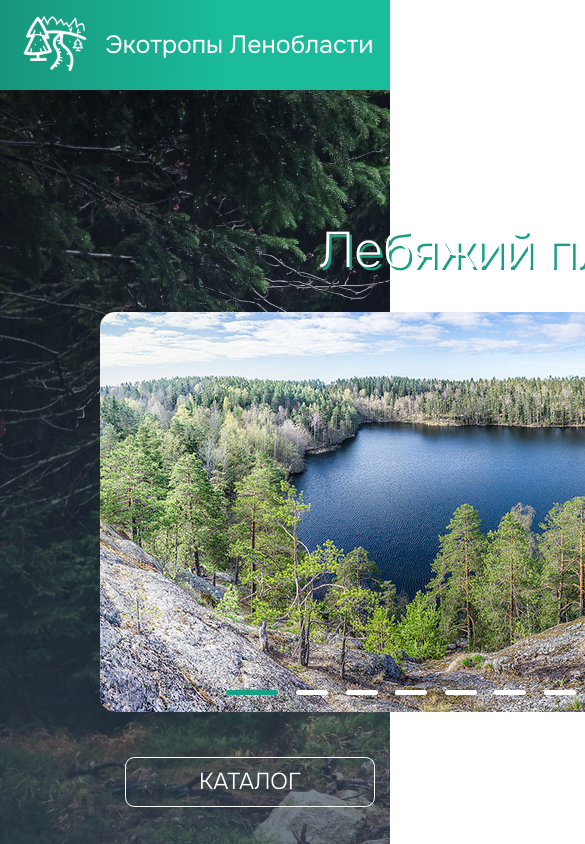
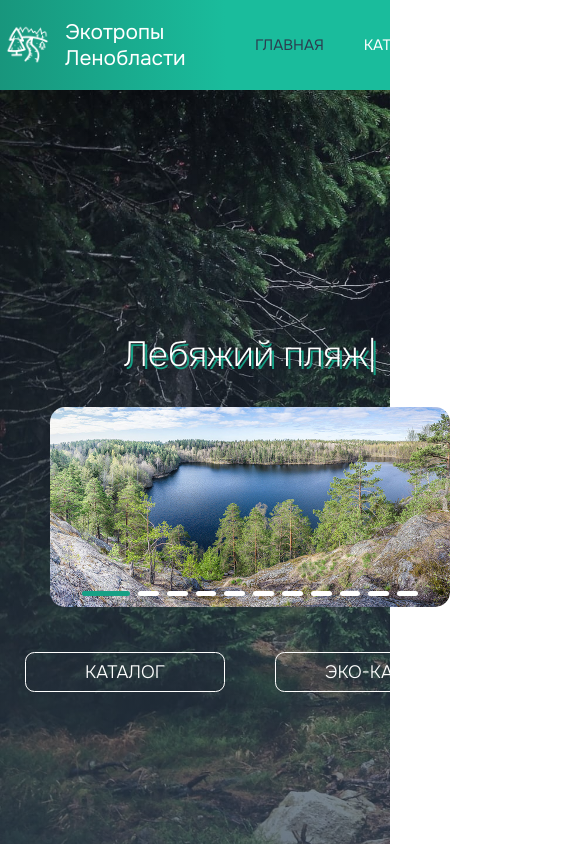
Before and after one commit to BLazzeD21/React-Eco-Trails, a React app: page / in a window 390 px wide. Shown: the top 844 px of the page, 585 px wide, since content can reach past the window. Built offline with nearby package versions, Linux system fonts and the light colour scheme.

Commit message:
feat: adapt for tablets

```diff
--- a/src/styles/blocks/_embla.scss
+++ b/src/styles/blocks/_embla.scss
@@ -7,7 +7,6 @@
     backface-visibility: hidden;
     display: flex;
     touch-action: pan-y;
-
   }
   &__slide {
     flex: 0 0 100%;
--- a/src/styles/blocks/_home.scss
+++ b/src/styles/blocks/_home.scss
@@ -1,5 +1,5 @@
 .home {
-  max-width: 1000px;
+  width: 1000px;
   &__wrapper {
     display: flex;
     align-items: center;
--- a/src/styles/media/_media.scss
+++ b/src/styles/media/_media.scss
@@ -0,0 +1,110 @@
+@media screen and (max-width: 1280px) {
+  .container {
+    width: 900px;
+    margin: 0 auto;
+  }
+  .home {
+    width: 900px;
+  }
+}
+@media screen and (max-width: 991px) {
+  .container {
+    width: 700px;
+    margin: 0 auto;
+  }
+  .header {
+    padding: 0 10px;
+    &__title {
+      font-size: 21px;
+    }
+    &__inner {
+      min-width: 250px;
+      img {
+        width: 45px;
+      }
+    }
+  }
+  .navbar {
+    &__list {
+      width: 300px;
+    }
+  }
+  .home {
+    width: 700px;
+    &__title {
+      font-size: 35px;
+    }
+  }
+  .embla {
+    &__slide {
+      img {
+        height: 300px;
+      }
+    }
+  }
+  .point {
+    &__img {
+      height: 300px;
+    }
+  }
+  .custom_button {
+    width: 200px;
+    height: 40px;
+    font-size: 18px;
+  }
+}
+@media screen and (max-width: 767px) {
+  .container {
+    width: 500px;
+    margin: 0 auto;
+  }
+  .home {
+    width: 500px;
+  }
+  .header {
+    padding: 0 5px;
+  }
+  .embla {
+    &__slide {
+      img {
+        height: 200px;
+      }
+    }
+    &__dot {
+      width: 1.3rem;
+      height: 1.3rem;
+      margin-right: 0.25rem;
+      margin-left: 0.25rem;
+    }
+    &__dot--selected {
+      width: 3rem;
+    }
+  }
+  .noMatch {
+    &__error {
+      font-size: 200px;
+    }
+    &__title {
+      font-size: 40px;
+    }
+    &__descr {
+      font-size: 20px;
+    }
+  }
+  .catalog {
+    &__cards {
+      grid-template-columns: 1fr;
+    }
+  }
+  .point {
+    &__img {
+      height: 200px;
+    }
+  }
+}
+@media screen and (max-width: 575px) {
+
+}
+@media screen and (max-width: 319px) {
+
+} // ! for 280px
--- a/src/styles/styles.scss
+++ b/src/styles/styles.scss
@@ -20,3 +20,5 @@
 @import './blocks/catalog';
 @import './blocks/point';
 @import './blocks/map';
+
+@import './media/media';
```
